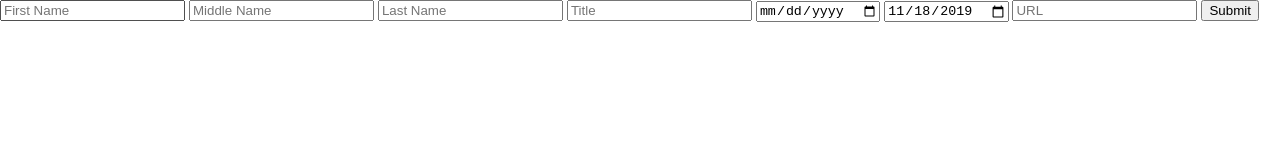
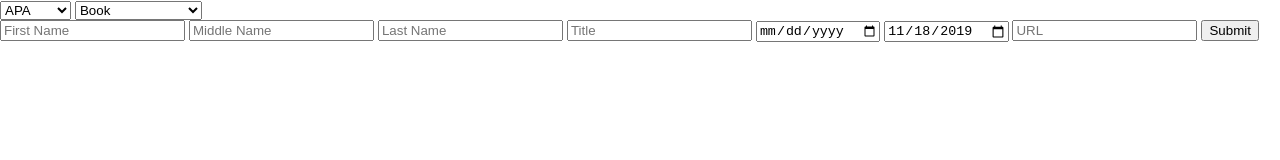
Before and after one commit to BastiDood/sourcery, an Electron app: page src/renderer/index.html in a window 1280 px wide. Drawn offline with Linux system fonts and the light colour scheme.

Commit message:
Add initial structure for citation mode selection

```diff
--- a/src/electron/Main.js
+++ b/src/electron/Main.js
@@ -64,7 +64,7 @@ class Main {
 
   _initMenu() {
     const { Menu } = Electron;
-    // Menu.setApplicationMenu(null);
+    Menu.setApplicationMenu(null);
   }
 }
 
--- a/src/renderer/index.html
+++ b/src/renderer/index.html
@@ -11,6 +11,29 @@
   </head>
   <body>
     <main>
+      <form name="main-form" id="main-form">
+        <!-- Selection of Citation Style -->
+        <select name="citation-style" id="citation-style">
+          <option value="APA">APA</option>
+          <option value="Chicago">Chicago</option>
+          <option value="MLA">MLA</option>
+        </select>
+
+        <!-- Selection of Citation Mode -->
+        <select name="citation-style" id="citation-style">
+          <optgroup label="Media Forms">
+            <option value="Book">Book</option>
+            <option value="Interview">Interview</option>
+            <option value="Journal Article">Journal Article</option>
+            <option value="Web">Web Resource</option>
+          </optgroup>
+          <optgroup label="Specific Websites">
+              <option value="YouTube">YouTube Video</option>
+          </optgroup>
+        </select>
+      </form>
+
+      <!-- MVP Input -->
       <input placeholder="First Name" type="text" name="firstName" id="firstName" />
       <input placeholder="Middle Name" type="text" name="middleName" id="middleName" />
       <input placeholder="Last Name" type="text" name="lastName" id="lastName" required="required" />
--- a/src/renderer/js/index.js
+++ b/src/renderer/js/index.js
@@ -24,7 +24,7 @@ document.addEventListener('DOMContentLoaded', () => {
   accessDate.value = `${today.getFullYear()}-${today.getMonth() + 1}-${today.getDate()}`;
 
   // Send data
-  butt.addEventListener('click', () => {
+  function submitLister() {
     /** @type {import('../../electron/core/Citation')} */
     const citation = window['sendData']({
       firstName: firstName.value,
@@ -36,5 +36,6 @@ document.addEventListener('DOMContentLoaded', () => {
       url: url.value
     });
     target.innerHTML = citation.APA;
-  });
+  }
+  butt.addEventListener('click', submitLister);
 });
```
